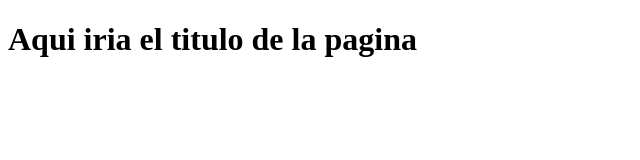
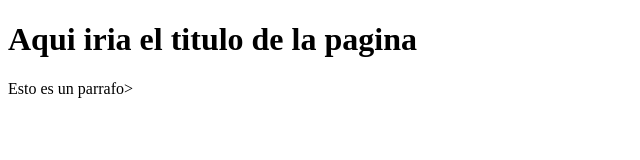
Before and after one commit to MarianGCGC/Proyecto-web-empresa-C, a plain HTML site: page index.html in a window 1280 px wide. Shown: the whole page, without its empty margins (0-640 px from the left). Drawn offline with Linux system fonts and the light colour scheme.

Commit message:
Update index.html

```diff
--- a/index.html
+++ b/index.html
@@ -8,5 +8,6 @@
 </head>
 <body>
     <h1>Aqui iria el titulo de la pagina</h1>
+    <p>Esto es un parrafo></p>
 </body>
 </html>
```
